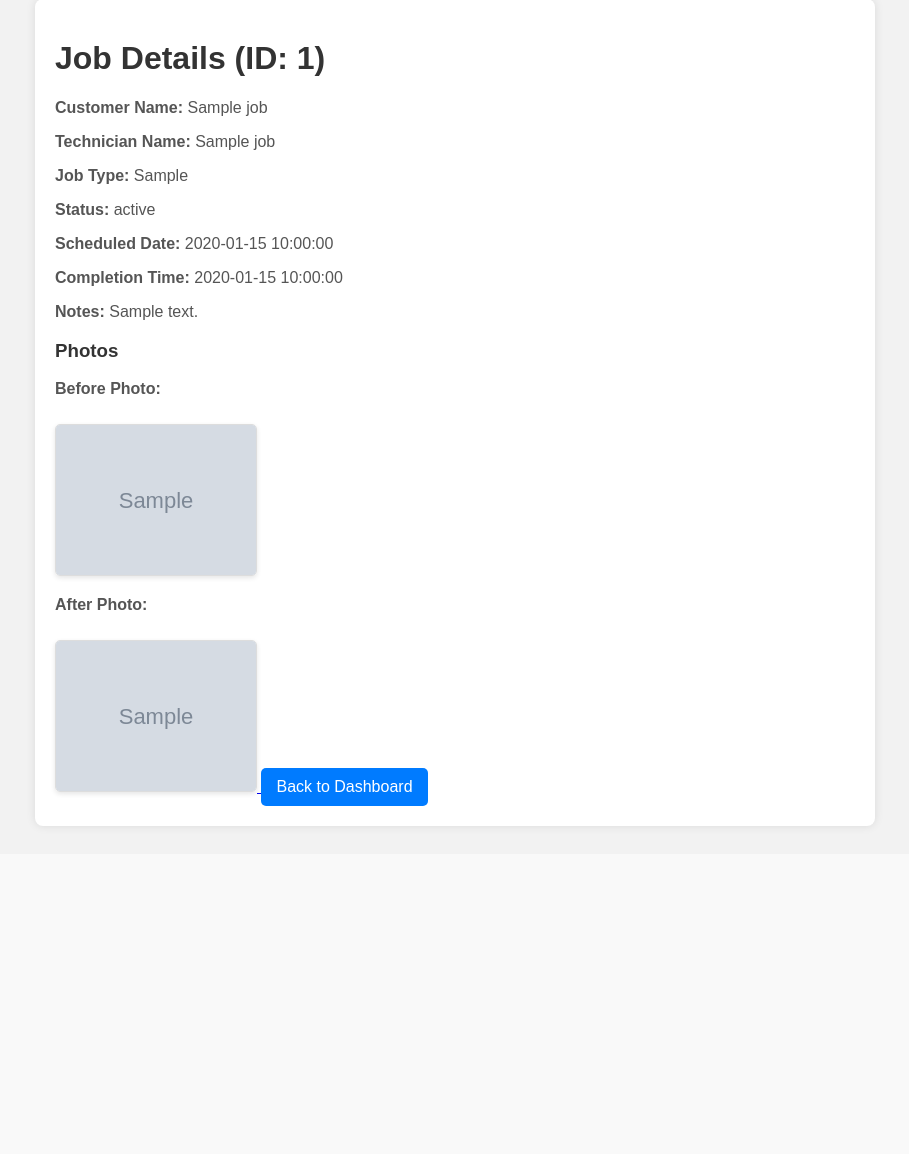
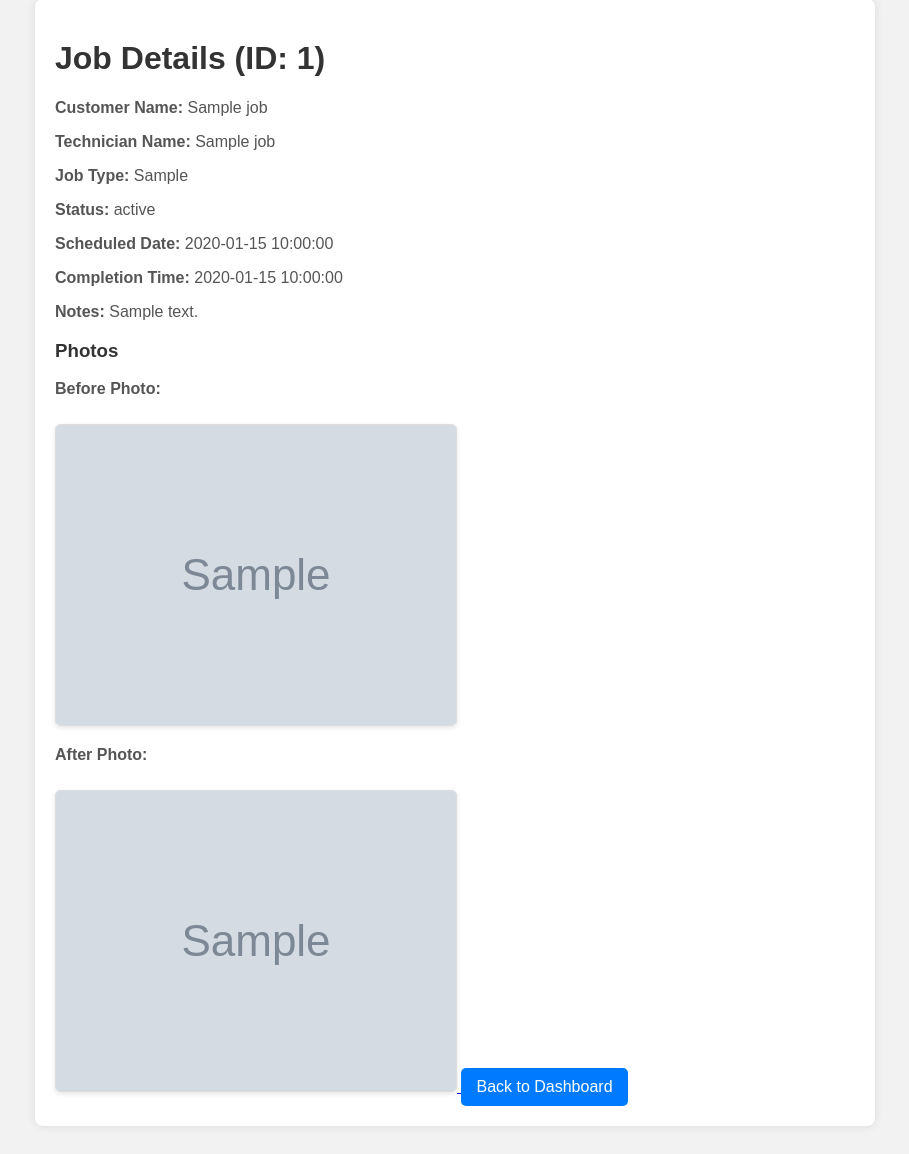
Before and after one commit to BassilAlkhalif/hvac-management-app, a Flask app: template hvac_management_app/templates/job_details.html in a window 1280 px wide. Shown: the part 29-1183 px from the top of the page, without its empty margins (185-1094 px from the left). Before the commit the page ends 858 px from the top, so only its background shows below. Run offline with Flask 3, Linux system fonts and the light colour scheme; the template is opened without the code that fills it: most values are stand-ins (such as "Sample title", 1, 10 or a date in 2020); grey boxes marked "Sample" are stand-in pictures.

Commit message:
Update job_details.html

```diff
--- a/hvac_management_app/templates/job_details.html
+++ b/hvac_management_app/templates/job_details.html
@@ -26,7 +26,8 @@
         color: #555;
     }
     .photo {
-        width: 200px;
+        width: 100%;
+        max-width: 400px;
         height: auto;
         border: 1px solid #ddd;
         border-radius: 5px;
```
